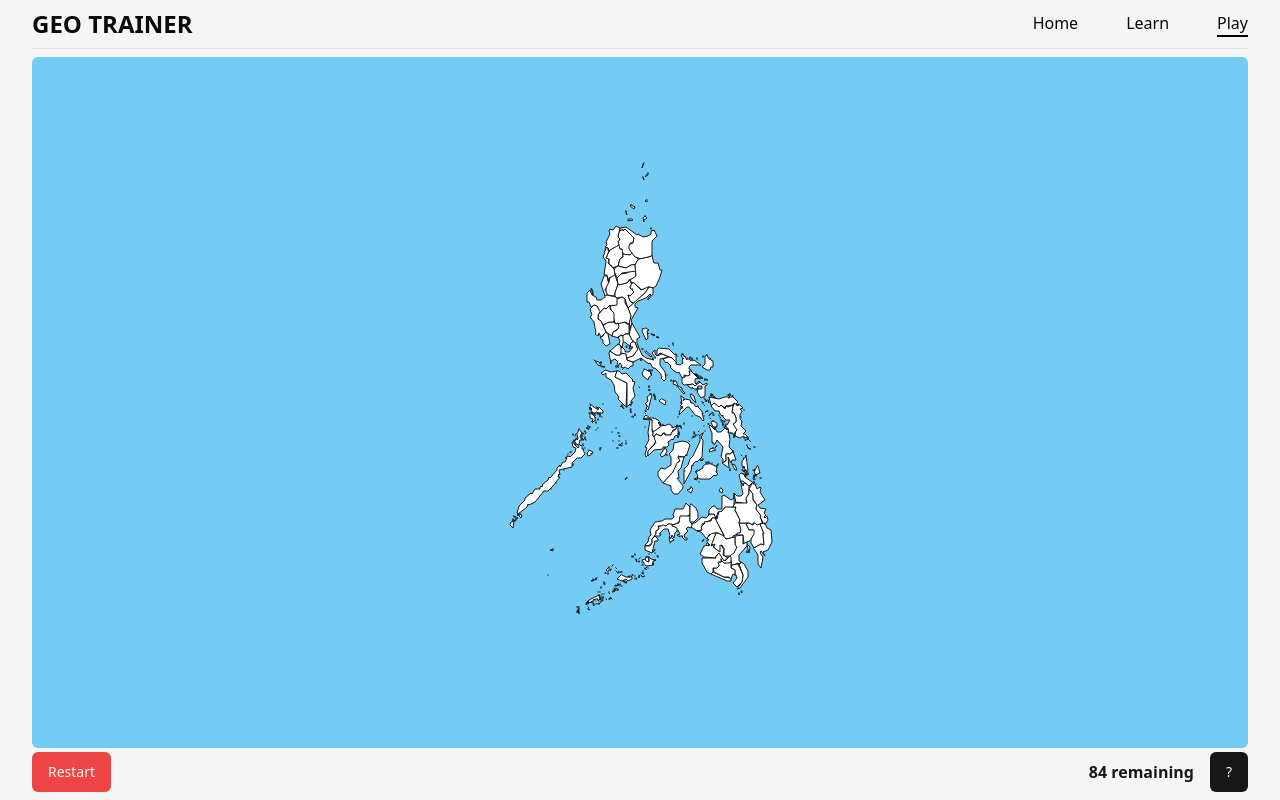
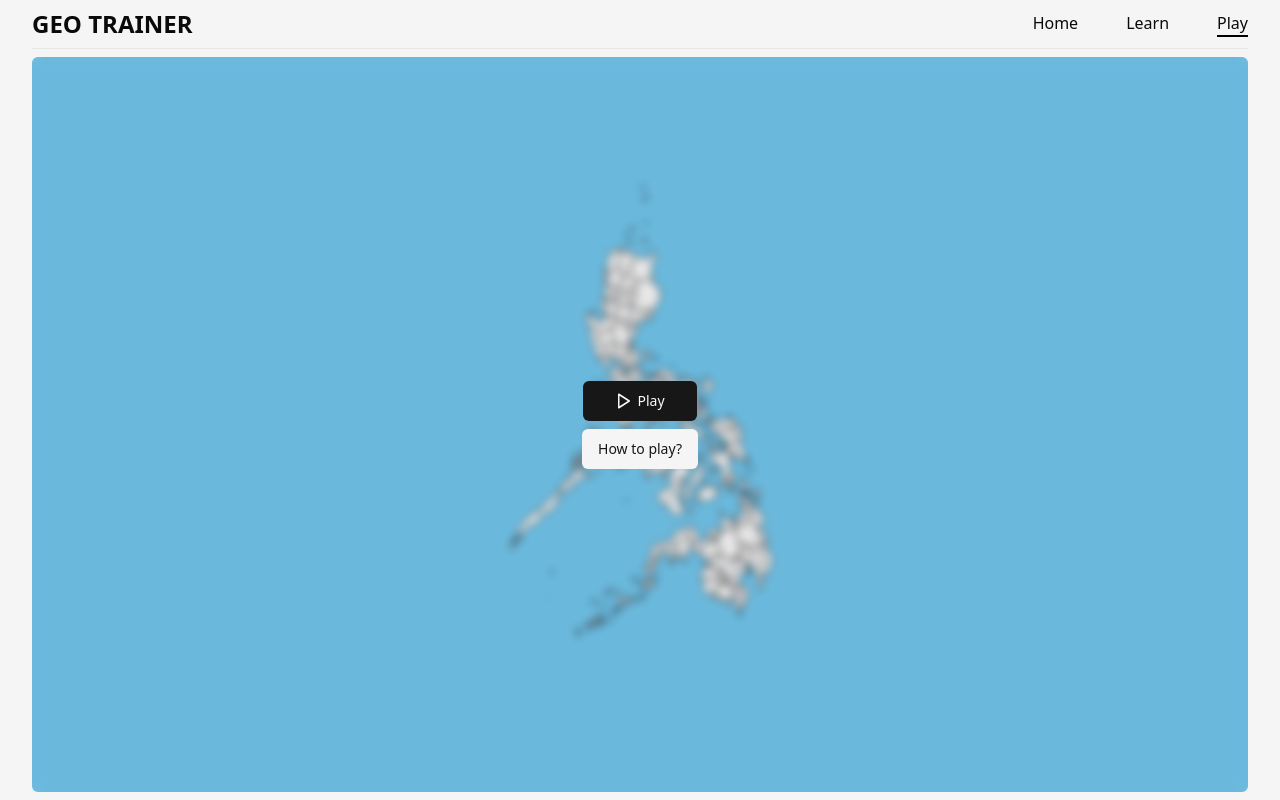
Before and after one commit to Sanjero20/geo-trainer, a Next.js app: page /play in a window 1280 px wide. Built offline with nearby package versions, Linux system fonts and the light colour scheme.

Commit message:
Adjust gameover logic

```diff
--- a/src/app/layout.tsx
+++ b/src/app/layout.tsx
@@ -12,7 +12,7 @@ export const metadata: Metadata = {
 function RootLayout({ children }: { children: React.ReactNode }) {
   return (
     <html lang="en">
-      <body className="container flex h-screen min-h-screen flex-col gap-2 bg-background py-2">
+      <body className="flex h-screen min-h-screen flex-col gap-2 bg-background p-2 sm:container">
         <Header />
 
         <Separator />
--- /dev/null
+++ b/src/app/play/blocker.tsx
@@ -0,0 +1,36 @@
+"use client";
+
+import { Play } from "lucide-react";
+import { Button } from "@/components/ui/button";
+import HowToPlay from "./how-to-play";
+
+import { useGameStore } from "@/stores/game";
+import { useState } from "react";
+
+function Blocker() {
+  const [tutorialModalOpen, setTutorialModalOpen] = useState(false);
+  const { setGameStatus } = useGameStore();
+
+  const startGame = () => {
+    setGameStatus("playing");
+  };
+
+  return (
+    <>
+      <div className="absolute z-[500] flex h-full w-full flex-col items-center justify-center gap-2 bg-primary/10 backdrop-blur-sm">
+        <Button className="z-[501] flex gap-1 px-8" onClick={startGame}>
+          <Play size={18} />
+          Play
+        </Button>
+
+        <Button variant="secondary" onClick={() => setTutorialModalOpen(true)}>
+          How to play?
+        </Button>
+      </div>
+
+      <HowToPlay open={tutorialModalOpen} onOpenChange={setTutorialModalOpen} />
+    </>
+  );
+}
+
+export default Blocker;
--- a/src/app/play/page.tsx
+++ b/src/app/play/page.tsx
@@ -1,6 +1,6 @@
 "use client";
 
-import { useState } from "react";
+import { useEffect, useState } from "react";
 import dynamic from "next/dynamic";
 
 import InteractiveMapLoader from "@/components/interactive-map/loader";
@@ -20,16 +20,27 @@ const PlayableMap = dynamic(() => import("./play-map"), {
 
 function PlayPage() {
   const [restartModalOpen, setRestartModalOpen] = useState(false);
-  const [tutorialModalOpen, setTutorialModalOpen] = useState(false);
+
   const [mapStyles, setMapStyles] = useState<any>(defaultStyles);
 
-  const { provinces, status, remaining, resetGameData } = useGameStore();
+  const { provinces, status, setGameStatus, remaining, resetGameData } =
+    useGameStore();
 
   const restartGame = () => {
+    setMapStyles({ ...defaultStyles });
+    setGameStatus("playing");
+    resetGameData();
     setRestartModalOpen(false);
-    setMapStyles({ ...defaultStyles });
+  };
+
+  useEffect(() => {
+    // Reset details on unmount
+    return () => {
+      setGameStatus("not-playing");
       resetGameData();
     };
+    // eslint-disable-next-line react-hooks/exhaustive-deps
+  }, []);
 
   return (
     <>
@@ -37,6 +48,8 @@ function PlayPage() {
         <PlayableMap mapStyles={mapStyles} restartGame={restartGame} />
 
         {/* Footer */}
+
+        {status !== "not-playing" && (
           <section className="flex items-center justify-between">
             {remaining === 0 ? (
               <Button onClick={restartGame}>Play Again</Button>
@@ -55,13 +68,12 @@ function PlayPage() {
                   ? `${remaining} remaining`
                   : `Score: ${calculateScore(provinces)}`}
               </p>
-            <Button onClick={() => setTutorialModalOpen(true)}>?</Button>
             </div>
           </section>
+        )}
       </div>
 
       {/* Dialogs */}
-      <HowToPlay open={tutorialModalOpen} onOpenChange={setTutorialModalOpen} />
 
       <ModalResetGame
         open={restartModalOpen}
--- a/src/app/play/play-map.tsx
+++ b/src/app/play/play-map.tsx
@@ -16,6 +16,7 @@ import {
   correctColor,
   hoverColorPlay,
 } from "@/components/interactive-map/map-settings";
+import Blocker from "./blocker";
 
 interface Props {
   mapStyles: any;
@@ -23,7 +24,14 @@ interface Props {
 }
 
 function PhilippinesMap({ mapStyles, restartGame }: Props) {
-  const { resetGameData, getGameData, updateGameData } = useGameStore();
+  const {
+    status,
+    getGameStatus,
+    setGameStatus,
+    resetGameData,
+    getGameData,
+    updateGameData,
+  } = useGameStore();
 
   const [tooltipContent, setTooltipContent] = useState("");
   const [tooltipPosition, setTooltipPosition] = useState<TooltipCoords | null>(
@@ -89,6 +97,7 @@ function PhilippinesMap({ mapStyles, restartGame }: Props) {
 
     // Clear the tooltip when finished indexing the entire list
     if (currentIndex === provinces.length - 1) {
+      setGameStatus("gameover");
       setTooltipContent("");
       return;
     }
@@ -103,6 +112,18 @@ function PhilippinesMap({ mapStyles, restartGame }: Props) {
     if (currentColor === "white") {
       layer.setStyle({ fillColor: hoverColorPlay });
     }
+
+    // allow map interactivity when game is over
+    if (getGameStatus() === "gameover") {
+      // Extract event layer data
+      const x = e.containerPoint.x + 15;
+      const y = e.containerPoint.y + 5;
+      const { ADM2_EN: province } = layer.feature.properties;
+
+      // Set Tooltip coords and content
+      setTooltipPosition({ x, y });
+      setTooltipContent(province);
+    }
   }, []);
 
   const resetStyles = useCallback((e: LeafletMouseEvent) => {
@@ -111,6 +132,10 @@ function PhilippinesMap({ mapStyles, restartGame }: Props) {
 
     if (currentColor === hoverColorPlay) {
       layer.setStyle(defaultStyles);
+    }
+
+    if (getGameStatus() === "gameover") {
+      setTooltipContent("");
     }
   }, []);
 
@@ -153,9 +178,11 @@ function PhilippinesMap({ mapStyles, restartGame }: Props) {
       onMouseEnter={handleMouseEnter}
       onMouseLeave={handleMouseLeave}
     >
+      {status === "not-playing" && <Blocker />}
+
       <InteractiveMap>{memoizedRegions}</InteractiveMap>
 
-      {tooltipContent && tooltipPosition && (
+      {status !== "not-playing" && tooltipContent && tooltipPosition && (
         <MouseTooltip position={tooltipPosition}>{tooltipContent}</MouseTooltip>
       )}
     </div>
--- a/src/stores/game.ts
+++ b/src/stores/game.ts
@@ -2,7 +2,7 @@ import { create } from "zustand";
 import { getAllProvinces } from "@/data/provinces";
 import { shuffleArray } from "@/lib/game";
 
-type Status = "playing" | "not-playing";
+type Status = "playing" | "not-playing" | "gameover";
 
 export interface Province {
   name: string;
@@ -18,6 +18,8 @@ interface GameStates {
 
 interface GameActions {
   setGameStatus: (status: Status) => void;
+  getGameStatus: () => Status;
+
   resetGameData: () => void;
 
   getGameData: () => {
@@ -46,6 +48,10 @@ export const useGameStore = create<GameStates & GameActions>((set, get) => ({
 
   setGameStatus: (status) => {
     set({ status });
+  },
+
+  getGameStatus: () => {
+    return get().status;
   },
 
   // Main game interaction
```
Lines whose indentation alone changed are shown as unchanged.
